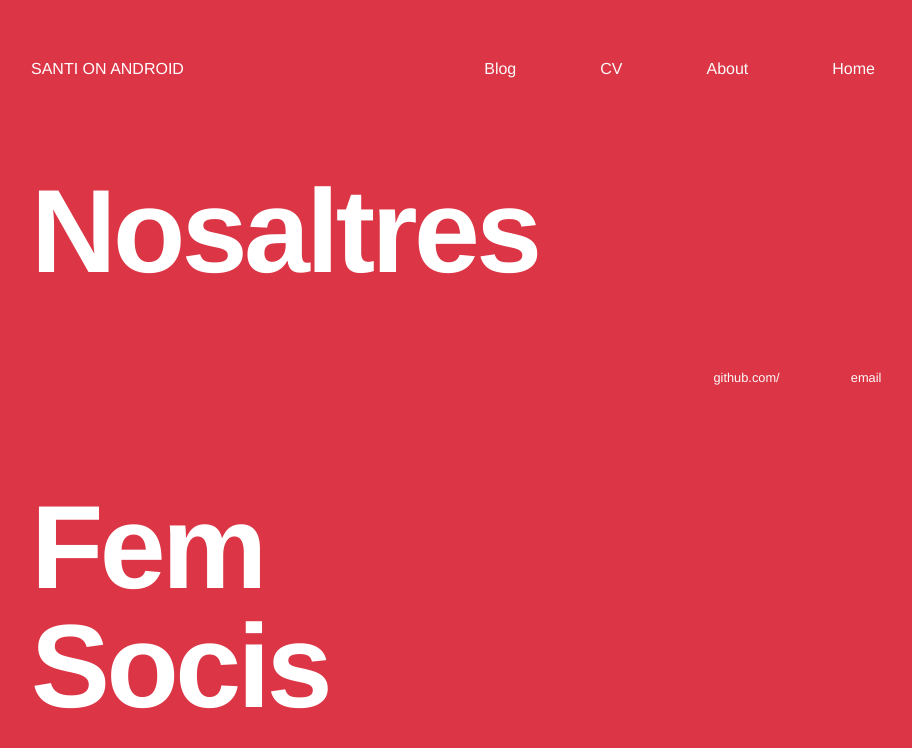
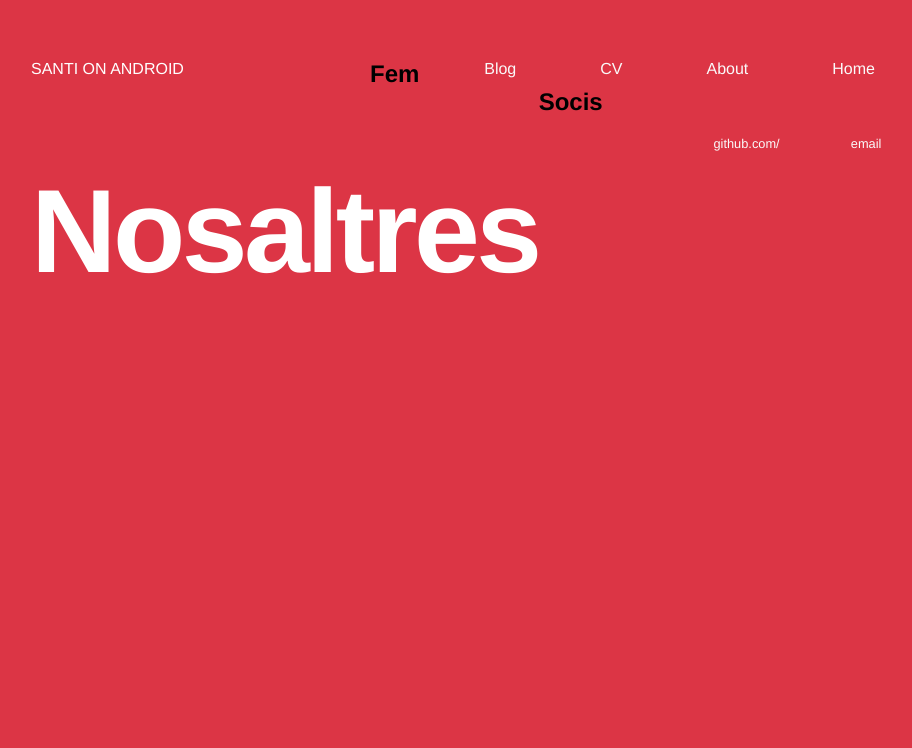
Before and after one commit to SantiOnAndroid/SantiOnAndroid.github.io, a Jekyll site: the page built from index.html, in a window 1280 px wide. Shown: the top 748 px of the page, without its empty margins (161-1073 px from the left). Built offline with Jekyll 4.4.1, drawn with Linux system fonts in a browser that asks for light colours; some web fonts are replaced.

Commit message:
modificant titolj

```diff
--- a/index.html
+++ b/index.html
@@ -4,5 +4,5 @@ title: Santi on Android
 ---
 <div class="blurb">
 	<h1>Nosaltres</h1>
-	<p>Fem <br> Socis </p>
+	<h2>Fem <br> Socis </h2>
 </div><!-- /.blurb -->
```
